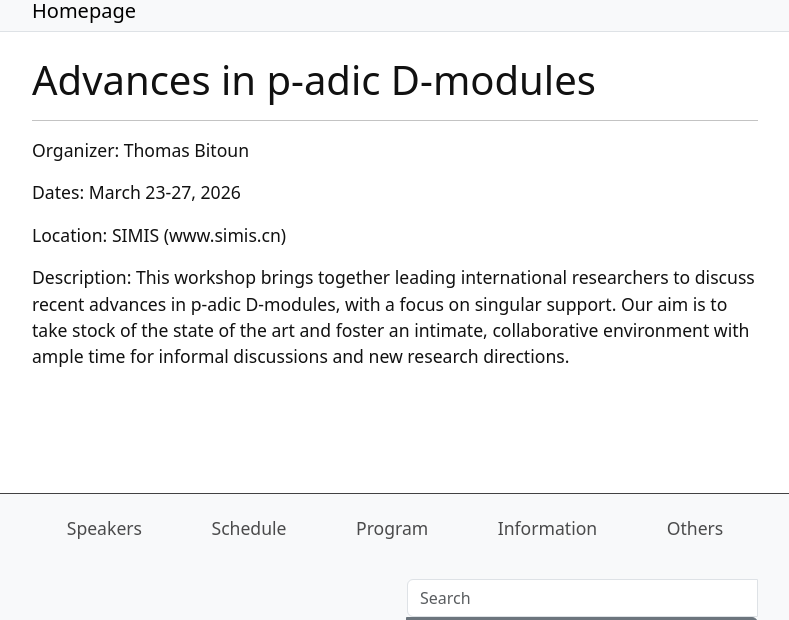
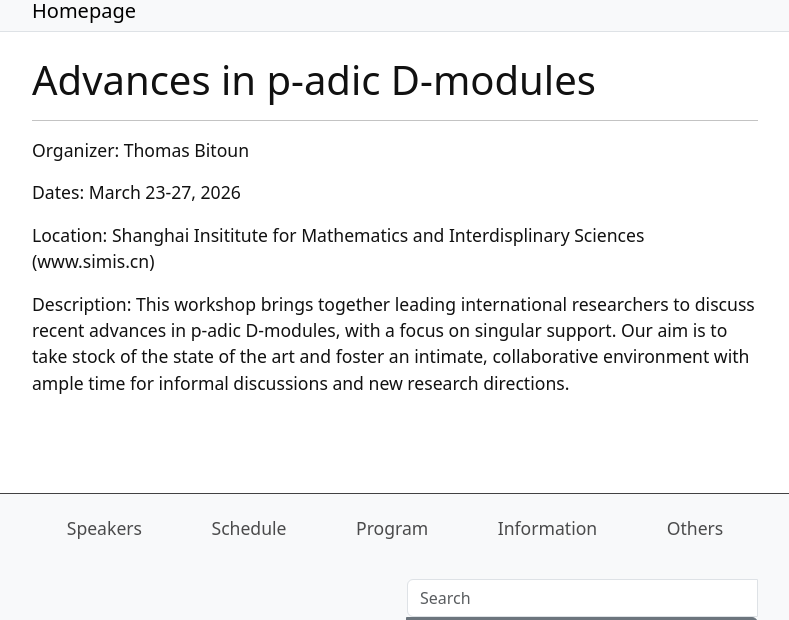
Before and after one commit to Neutrino0512/workshop, a Jekyll site: the page built from index.md, in a window 1280 px wide, cut to the strip 121-741 px from the top of the page. Shown: the whole strip, without its empty margins (245-1034 px from the left). Built offline with Jekyll 4.4.1, drawn with Linux system fonts in a browser that asks for light colours.

Commit message:
Update index.md

```diff
--- a/index.md
+++ b/index.md
@@ -11,6 +11,6 @@ Organizer: Thomas Bitoun
 
 Dates: March 23-27, 2026
 
-Location: SIMIS (www.simis.cn)
+Location: Shanghai Insititute for Mathematics and Interdisplinary Sciences (www.simis.cn)
 
 Description: This workshop brings together leading international researchers to discuss recent advances in p-adic D-modules, with a focus on singular support. Our aim is to take stock of the state of the art and foster an intimate, collaborative environment with ample time for informal discussions and new research directions.
```
